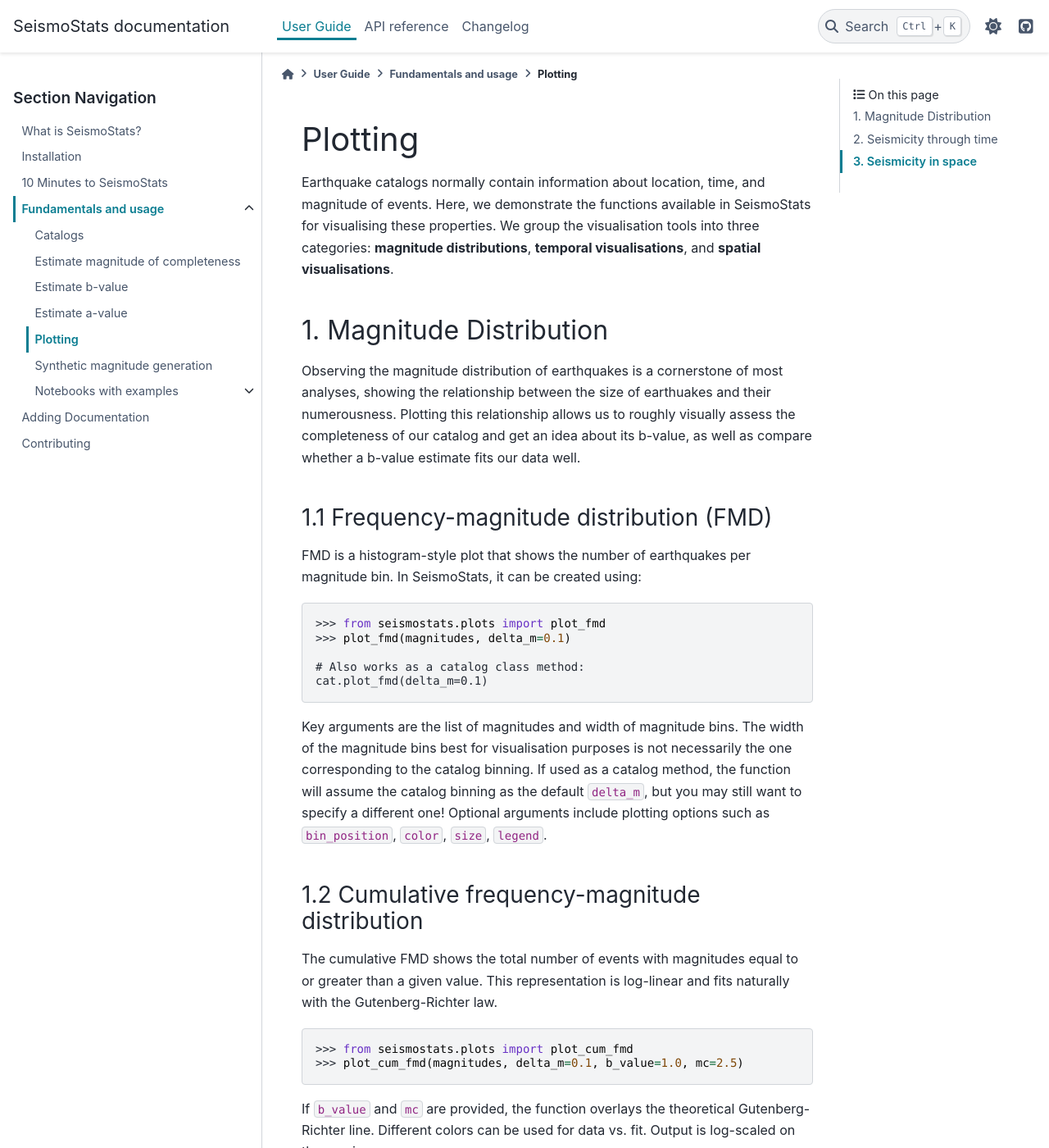
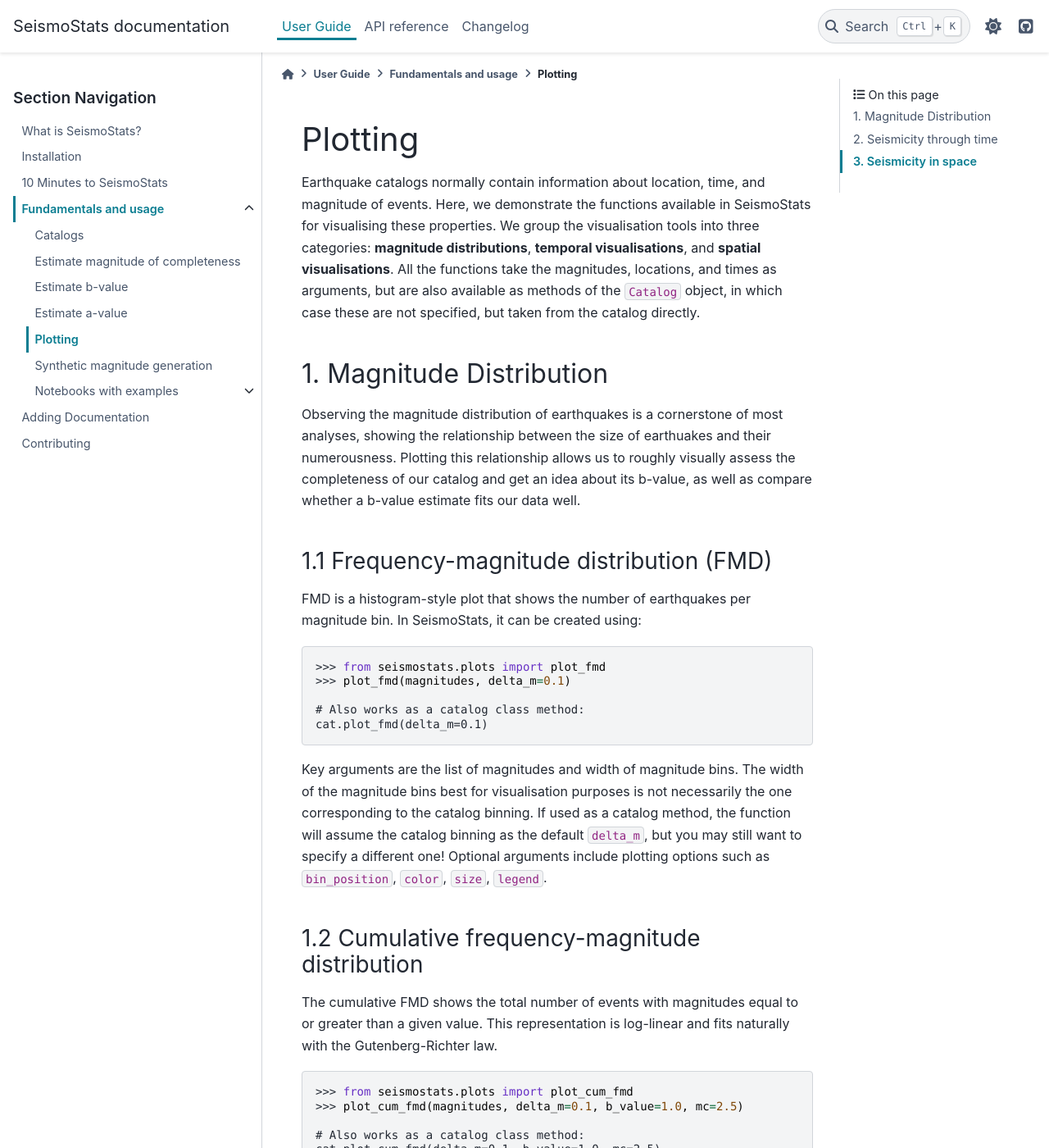
Before and after one commit to swiss-seismological-service/SeismoStats, a Sphinx documentation site: the page built from docs/source/user/plots.md, in a window 1280 px wide and 1400 px high. Shown: the whole window at 82% size. Built offline with Sphinx 7.4.7 and the PyData theme 0.15.4, drawn with Linux system fonts in a browser that asks for light colours; pages that are not in the unit, such as notebooks, are missing from menus; the version number could not be read and is left out; some of the changed text lies outside the part shown.

Commit message:
docs: adding cat.method() to code examples

````diff
--- a/docs/source/user/plots.md
+++ b/docs/source/user/plots.md
@@ -1,6 +1,6 @@
 # Plotting
 
-Earthquake catalogs normally contain information about location, time, and magnitude of events. Here, we demonstrate the functions available in SeismoStats for visualising these properties. We group the visualisation tools into three categories: **magnitude distributions**, **temporal visualisations**, and **spatial visualisations**.
+Earthquake catalogs normally contain information about location, time, and magnitude of events. Here, we demonstrate the functions available in SeismoStats for visualising these properties. We group the visualisation tools into three categories: **magnitude distributions**, **temporal visualisations**, and **spatial visualisations**. All the functions take the magnitudes, locations, and times as arguments, but are also available as methods of the `Catalog` object, in which case these are not specified, but taken from the catalog directly.
 
 ## 1. Magnitude Distribution
 
@@ -28,6 +28,9 @@
 ```python
 >>> from seismostats.plots import plot_cum_fmd
 >>> plot_cum_fmd(magnitudes, delta_m=0.1, b_value=1.0, mc=2.5)
+
+# Also works as a catalog class method:
+cat.plot_cum_fmd(delta_m=0.1, b_value=1.0, mc=2.5)
 ```
 
 If `b_value` and `mc` are provided, the function overlays the theoretical Gutenberg-Richter line. Different colors can be used for data vs. fit. Output is log-scaled on the y-axis.
@@ -44,6 +47,9 @@
 ```python
 >>> from seismostats.plots import plot_cum_count
 >>> plot_cum_count(times, magnitudes, mcs=[2.5, 3.0, 3.5, 4.0], delta_m=0.1)
+
+# Also works as a catalog class method:
+cat.plot_cum_count(mcs=[2.5, 3.0, 3.5, 4.0], delta_m=0.1)
 ```
 
 ### 2.2 Magnitudes in time
@@ -56,6 +62,10 @@
                       magnitudes,
                       mc_change_times=[1900, 1960, 1980, 2005],
                       mcs=[7.0, 4.5, 4.0, 2.5])
+
+# Also works as a catalog class method:
+cat.plot_mags_in_time(mc_change_times=[1900, 1960, 1980, 2005],
+                      mcs=[7.0, 4.5, 4.0, 2.5])
 ```
 
 ## 3. Seismicity in space
````
